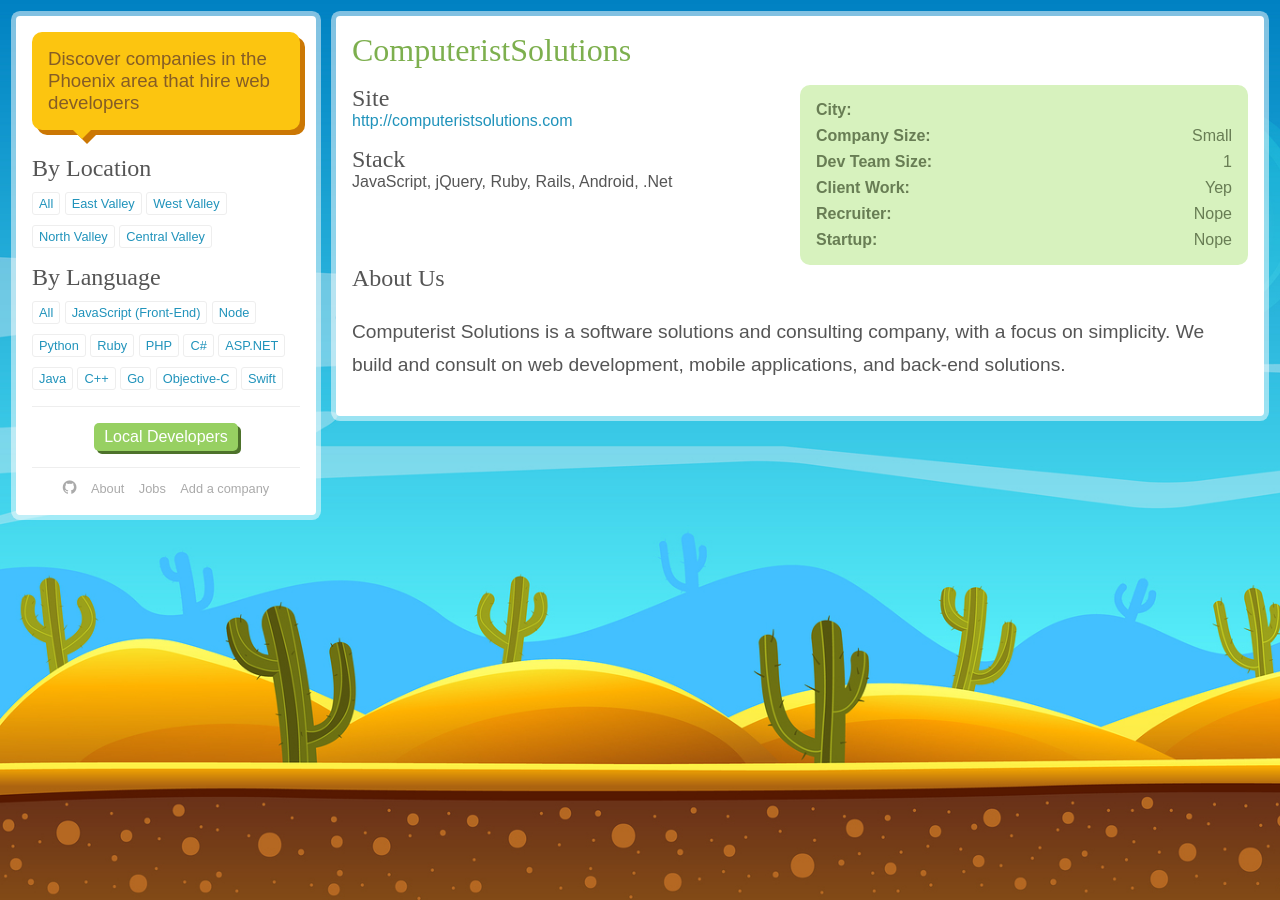
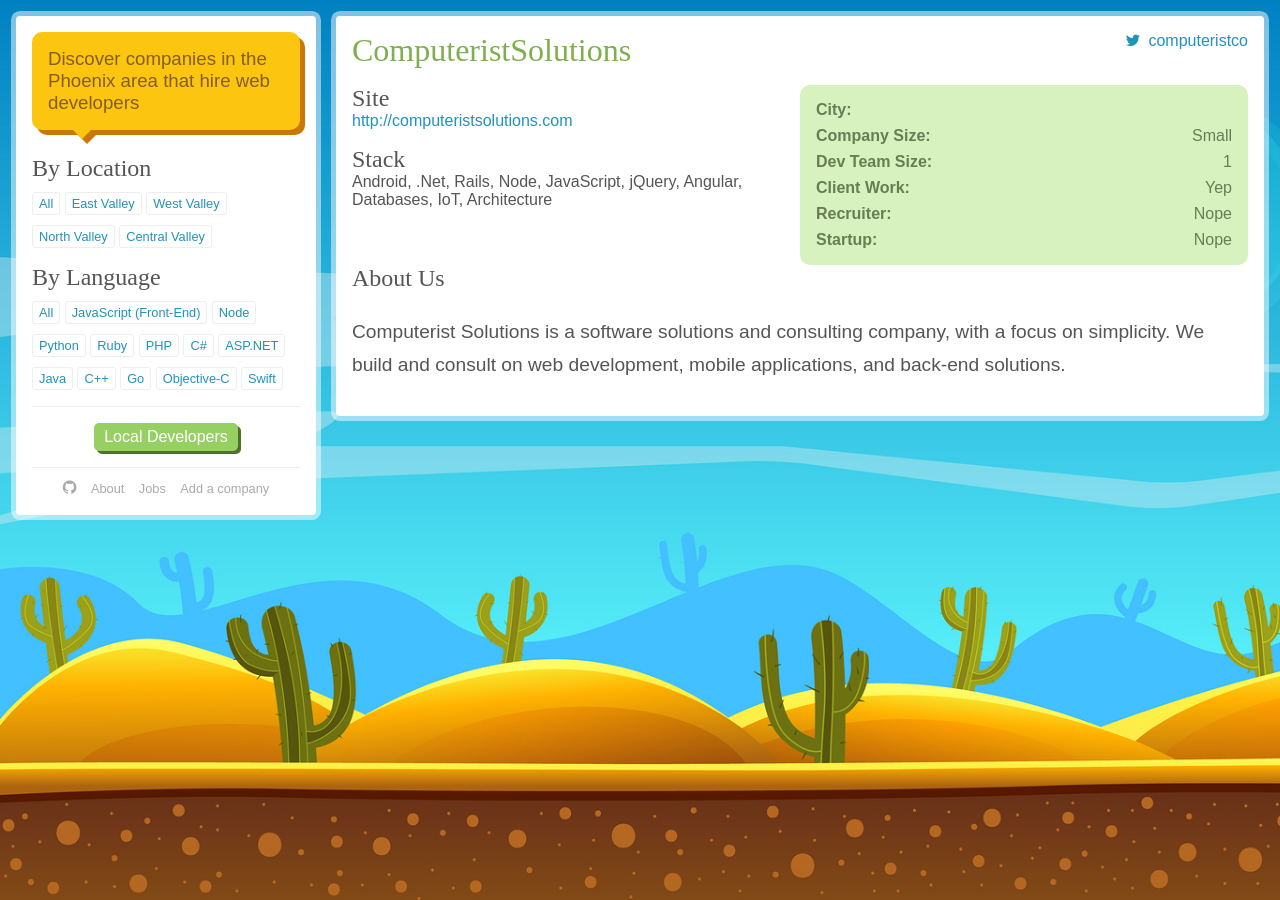
Before and after one commit to bradwestfall/webdevphoenix, a Jekyll site: the page built from companies/computerist-solutions.md, in a window 1280 px wide. Built offline with Jekyll 4.4.1, drawn with Linux system fonts in a browser that asks for light colours; nearby versions of some CDN libraries; some web fonts are replaced.

```diff
--- a/companies/computerist-solutions.md
+++ b/companies/computerist-solutions.md
@@ -7,15 +7,15 @@ lat: 33.4154808
 lng: -111.8355988
 company_size: Small
 dev_team_size: 1
-stack: [JavaScript, jQuery, Ruby, Rails, Android, .Net]
+stack: [Android, .Net, Rails, Node, JavaScript, jQuery, Angular, Databases, IoT, Architecture]
 region: East
 client_work: true
 recruiter: false
 startup: false
 website: http://computeristsolutions.com
 job_listings:
-twitter:
-fa: fa-css3
+twitter: computeristco
+fa: fa-android
 ---
 
 Computerist Solutions is a software solutions and consulting company, with a focus on simplicity. We build and consult on web development, mobile applications, and back-end solutions.
```
Also changed, not shown: developer_profiles/josh-c.md (added, +13 -0 lines).
